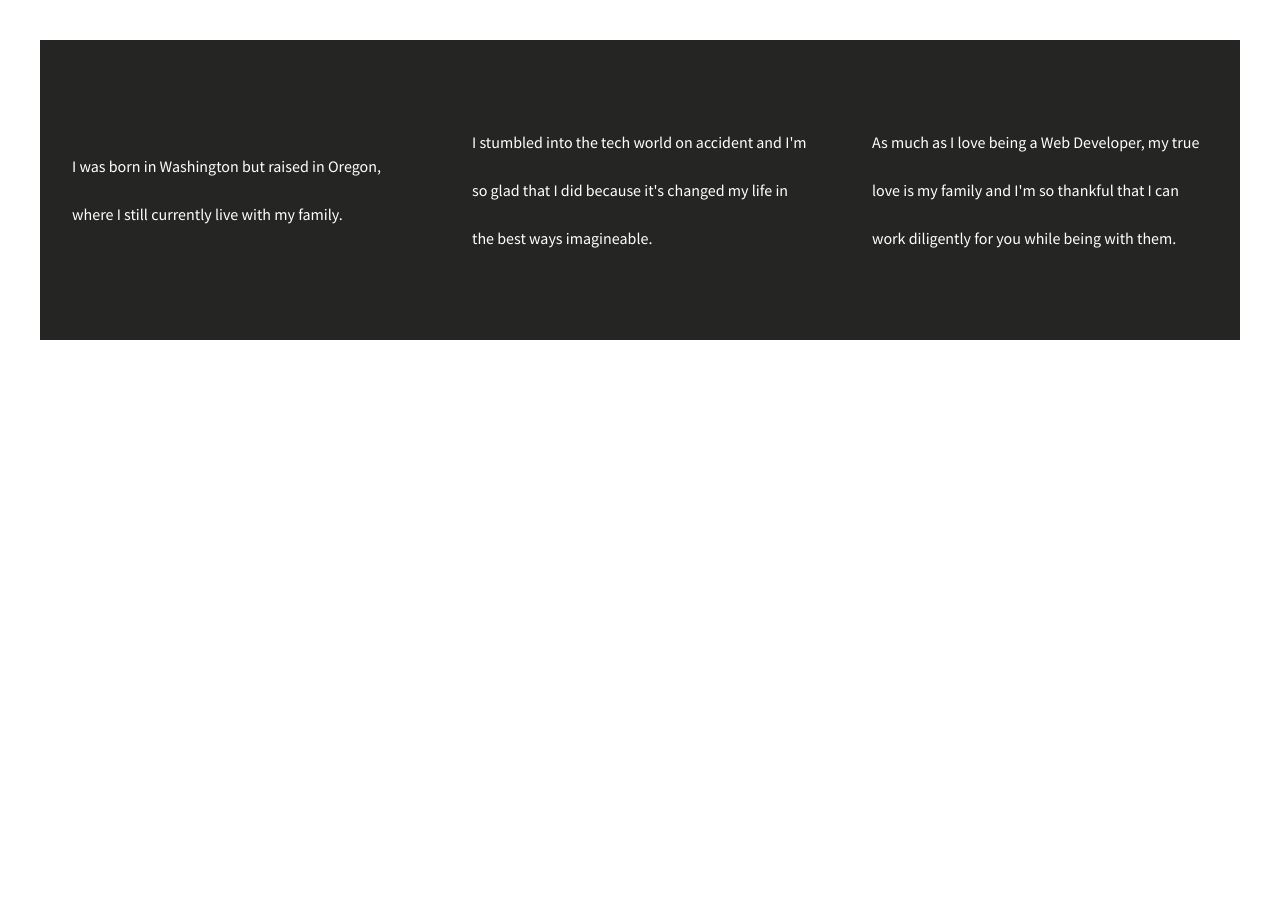
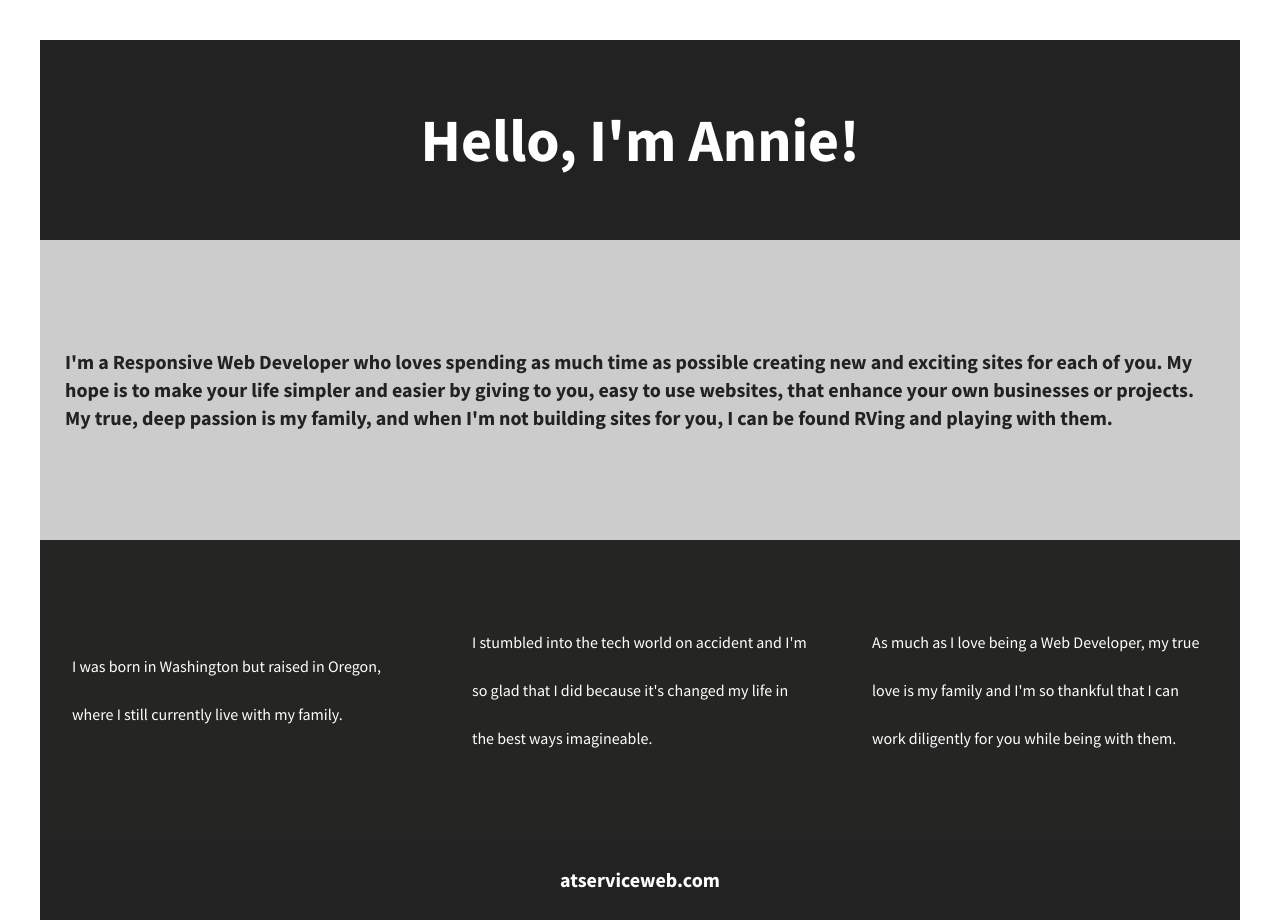
Before and after one commit to anniebservice/206-flexbox-center, a plain HTML site: page index.html in a window 1280 px wide. Before the commit the page ends 880 px from the top, so only its background shows below. Drawn offline with nearby package versions, Linux system fonts and the light colour scheme.

Commit message:
html & css sections added header/main/footer

```diff
--- a/css/main.css
+++ b/css/main.css
@@ -108,11 +108,50 @@ body {
   height: 100%;
 }
 
+header{
+    font-size: 3em;
+    color: white;
+    padding: 1em;
+
+}
+
+header,
+footer {
+  background-color: #222;
+  height: 80px;
+  width: 100%;
+}
+
+footer h4{
+    color: white;
+    text-align: center;
+
+}
+main {
+  background-color: #ccc;
+  height: 250px;
+  padding: 1.25em;
+  width: 100%;
+}
+
+header,
+footer,
+main {
+  /*set display to flex and vertically & horizontally align by setting justify-content and align-items to center*/
+
+  display: flex;
+  justify-content: center;
+  align-items: center;
+
+
+}
 .wrapper {
   /*add display:flex and set justify-content to space-between*/
   font-weight: 600;
   display: flex;
-  justify-content: space-evenly;
+  align-items: center;
+  flex-flow: row wrap;
+  justify-content: space-around;
 
 }
 
--- a/index.html
+++ b/index.html
@@ -22,6 +22,8 @@
         <![endif]-->
 
         <section class="wrapper">
+            <header>Hello, I'm Annie!</header>
+            <Main>I'm a Responsive Web Developer who loves spending as much time as possible creating new and exciting sites for each of you. My hope is to make your life simpler and easier by giving to you, easy to use websites, that enhance your own businesses or projects. My true, deep passion is my family, and when I'm not building sites for you, I can be found RVing and playing with them.</Main>
             <div class="div-1">
              <p>I was born in Washington but raised in Oregon, where I still currently live with my family. </p>
             </div>
@@ -31,6 +33,9 @@
             <div class="div-3">
                 <p>As much as I love being a Web Developer, my true love is my family and I'm so thankful that I can work diligently for you while being with them.</p>
             </div>
+            <footer>
+                <h4>atserviceweb.com</h4>
+            </footer>
         </section>
 
         <script src="https://ajax.googleapis.com/ajax/libs/jquery/1.11.3/jquery.min.js"></script>
```
